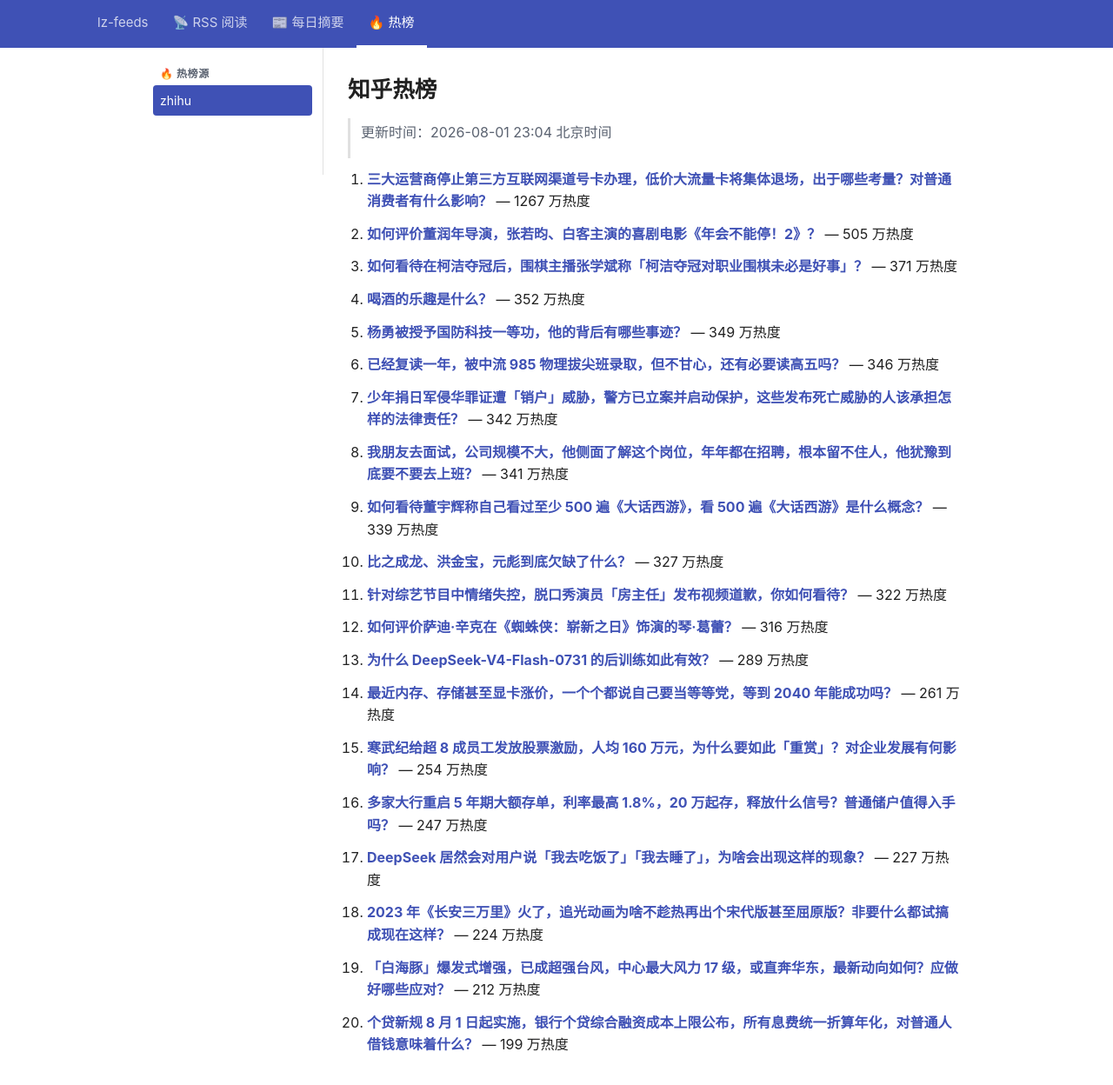
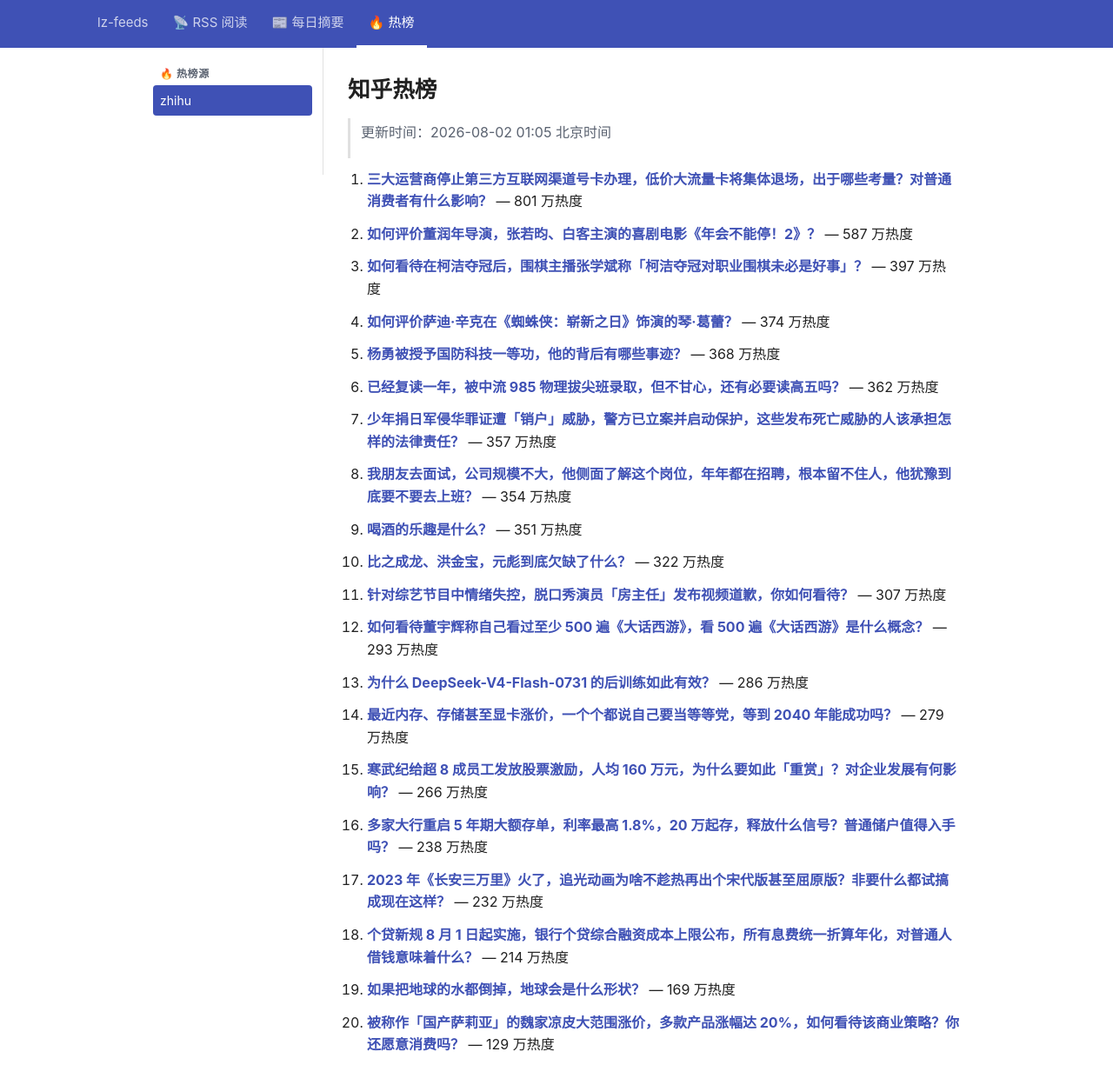
Before and after one commit to lizhang0101/lz-feeds, a Jekyll site: the page built from _hotlist/zhihu.md, in a window 1280 px wide and 1279 px high. Shown: the top 1248 px of the window at 87% size. Built offline with Jekyll 4.4.1, drawn with Linux system fonts in a browser that asks for light colours.

Commit message:
hotlist: 2026-08-01T17:05Z

```diff
--- a/_hotlist/zhihu.md
+++ b/_hotlist/zhihu.md
@@ -1,48 +1,48 @@
 ---
-updated: 2026-08-01 23:04 北京时间
+updated: 2026-08-02 01:05 北京时间
 count: 20
 ---
 
 # 知乎热榜
 
-> 更新时间：2026-08-01 23:04 北京时间
+> 更新时间：2026-08-02 01:05 北京时间
 
-1. **[三大运营商停止第三方互联网渠道号卡办理，低价大流量卡将集体退场，出于哪些考量？对普通消费者有什么影响？](https://www.zhihu.com/question/2066605797186823402)** — 1267 万热度
+1. **[三大运营商停止第三方互联网渠道号卡办理，低价大流量卡将集体退场，出于哪些考量？对普通消费者有什么影响？](https://www.zhihu.com/question/2066605797186823402)** — 801 万热度
 
-2. **[如何评价董润年导演，张若昀、白客主演的喜剧电影《年会不能停！2》？](https://www.zhihu.com/question/2064447909656105834)** — 505 万热度
+2. **[如何评价董润年导演，张若昀、白客主演的喜剧电影《年会不能停！2》？](https://www.zhihu.com/question/2064447909656105834)** — 587 万热度
 
-3. **[如何看待在柯洁夺冠后，围棋主播张学斌称「柯洁夺冠对职业围棋未必是好事」？](https://www.zhihu.com/question/2066226857570039487)** — 371 万热度
+3. **[如何看待在柯洁夺冠后，围棋主播张学斌称「柯洁夺冠对职业围棋未必是好事」？](https://www.zhihu.com/question/2066226857570039487)** — 397 万热度
 
-4. **[喝酒的乐趣是什么？](https://www.zhihu.com/question/24896114)** — 352 万热度
+4. **[如何评价萨迪·辛克在《蜘蛛侠：崭新之日》饰演的琴·葛蕾？](https://www.zhihu.com/question/2066099618090312150)** — 374 万热度
 
-5. **[杨勇被授予国防科技一等功，他的背后有哪些事迹？](https://www.zhihu.com/question/2066620089789407496)** — 349 万热度
+5. **[杨勇被授予国防科技一等功，他的背后有哪些事迹？](https://www.zhihu.com/question/2066620089789407496)** — 368 万热度
 
-6. **[已经复读一年，被中流 985 物理拔尖班录取，但不甘心，还有必要读高五吗？](https://www.zhihu.com/question/2065535209718780703)** — 346 万热度
+6. **[已经复读一年，被中流 985 物理拔尖班录取，但不甘心，还有必要读高五吗？](https://www.zhihu.com/question/2065535209718780703)** — 362 万热度
 
-7. **[少年捐日军侵华罪证遭「销户」威胁，警方已立案并启动保护，这些发布死亡威胁的人该承担怎样的法律责任？](https://www.zhihu.com/question/2066835566323136078)** — 342 万热度
+7. **[少年捐日军侵华罪证遭「销户」威胁，警方已立案并启动保护，这些发布死亡威胁的人该承担怎样的法律责任？](https://www.zhihu.com/question/2066835566323136078)** — 357 万热度
 
-8. **[我朋友去面试，公司规模不大，他侧面了解这个岗位，年年都在招聘，根本留不住人，他犹豫到底要不要去上班？](https://www.zhihu.com/question/2016782422293890125)** — 341 万热度
+8. **[我朋友去面试，公司规模不大，他侧面了解这个岗位，年年都在招聘，根本留不住人，他犹豫到底要不要去上班？](https://www.zhihu.com/question/2016782422293890125)** — 354 万热度
 
-9. **[如何看待董宇辉称自己看过至少 500 遍《大话西游》，看 500 遍《大话西游》是什么概念？](https://www.zhihu.com/question/2066124597305652933)** — 339 万热度
+9. **[喝酒的乐趣是什么？](https://www.zhihu.com/question/24896114)** — 351 万热度
 
-10. **[比之成龙、洪金宝，元彪到底欠缺了什么？](https://www.zhihu.com/question/2065535736439387225)** — 327 万热度
+10. **[比之成龙、洪金宝，元彪到底欠缺了什么？](https://www.zhihu.com/question/2065535736439387225)** — 322 万热度
 
-11. **[针对综艺节目中情绪失控，脱口秀演员「房主任」发布视频道歉，你如何看待？](https://www.zhihu.com/question/2066803381927146362)** — 322 万热度
+11. **[针对综艺节目中情绪失控，脱口秀演员「房主任」发布视频道歉，你如何看待？](https://www.zhihu.com/question/2066803381927146362)** — 307 万热度
 
-12. **[如何评价萨迪·辛克在《蜘蛛侠：崭新之日》饰演的琴·葛蕾？](https://www.zhihu.com/question/2066099618090312150)** — 316 万热度
+12. **[如何看待董宇辉称自己看过至少 500 遍《大话西游》，看 500 遍《大话西游》是什么概念？](https://www.zhihu.com/question/2066124597305652933)** — 293 万热度
 
-13. **[为什么 DeepSeek-V4-Flash-0731 的后训练如此有效？](https://www.zhihu.com/question/2066595452238160814)** — 289 万热度
+13. **[为什么 DeepSeek-V4-Flash-0731 的后训练如此有效？](https://www.zhihu.com/question/2066595452238160814)** — 286 万热度
 
-14. **[最近内存、存储甚至显卡涨价，一个个都说自己要当等等党，等到 2040 年能成功吗？](https://www.zhihu.com/question/2065533036477915827)** — 261 万热度
+14. **[最近内存、存储甚至显卡涨价，一个个都说自己要当等等党，等到 2040 年能成功吗？](https://www.zhihu.com/question/2065533036477915827)** — 279 万热度
 
-15. **[寒武纪给超 8 成员工发放股票激励，人均 160 万元，为什么要如此「重赏」？对企业发展有何影响？](https://www.zhihu.com/question/2066172239116853500)** — 254 万热度
+15. **[寒武纪给超 8 成员工发放股票激励，人均 160 万元，为什么要如此「重赏」？对企业发展有何影响？](https://www.zhihu.com/question/2066172239116853500)** — 266 万热度
 
-16. **[多家大行重启 5 年期大额存单，利率最高 1.8%，20 万起存，释放什么信号？普通储户值得入手吗？](https://www.zhihu.com/question/2066179717942850839)** — 247 万热度
+16. **[多家大行重启 5 年期大额存单，利率最高 1.8%，20 万起存，释放什么信号？普通储户值得入手吗？](https://www.zhihu.com/question/2066179717942850839)** — 238 万热度
 
-17. **[DeepSeek 居然会对用户说「我去吃饭了」「我去睡了」，为啥会出现这样的现象？](https://www.zhihu.com/question/2066223484309434997)** — 227 万热度
+17. **[2023 年《长安三万里》火了，追光动画为啥不趁热再出个宋代版甚至屈原版？非要什么都试搞成现在这样？](https://www.zhihu.com/question/2062265045736862756)** — 232 万热度
 
-18. **[2023 年《长安三万里》火了，追光动画为啥不趁热再出个宋代版甚至屈原版？非要什么都试搞成现在这样？](https://www.zhihu.com/question/2062265045736862756)** — 224 万热度
+18. **[个贷新规 8 月 1 日起实施，银行个贷综合融资成本上限公布，所有息费统一折算年化，对普通人借钱意味着什么？](https://www.zhihu.com/question/2066825729162195132)** — 214 万热度
 
-19. **[「白海豚」爆发式增强，已成超强台风，中心最大风力 17 级，或直奔华东，最新动向如何？应做好哪些应对？](https://www.zhihu.com/question/2065082521570600023)** — 212 万热度
+19. **[如果把地球的水都倒掉，地球会是什么形状？](https://www.zhihu.com/question/2064289050241012402)** — 169 万热度
 
-20. **[个贷新规 8 月 1 日起实施，银行个贷综合融资成本上限公布，所有息费统一折算年化，对普通人借钱意味着什么？](https://www.zhihu.com/question/2066825729162195132)** — 199 万热度
+20. **[被称作「国产萨莉亚」的魏家凉皮大范围涨价，多款产品涨幅达 20%，如何看待该商业策略？你还愿意消费吗？](https://www.zhihu.com/question/2066181294938232007)** — 129 万热度
```
